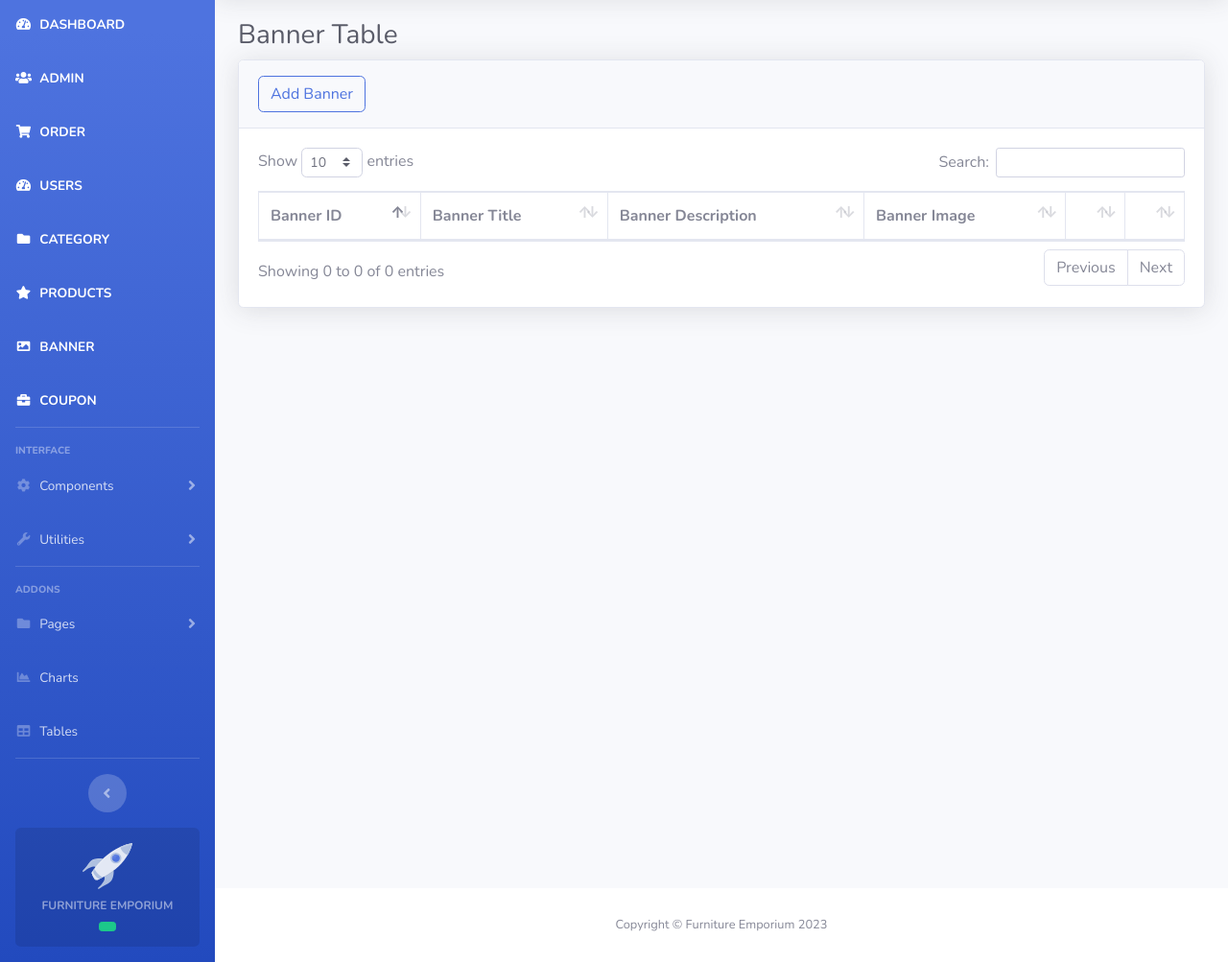
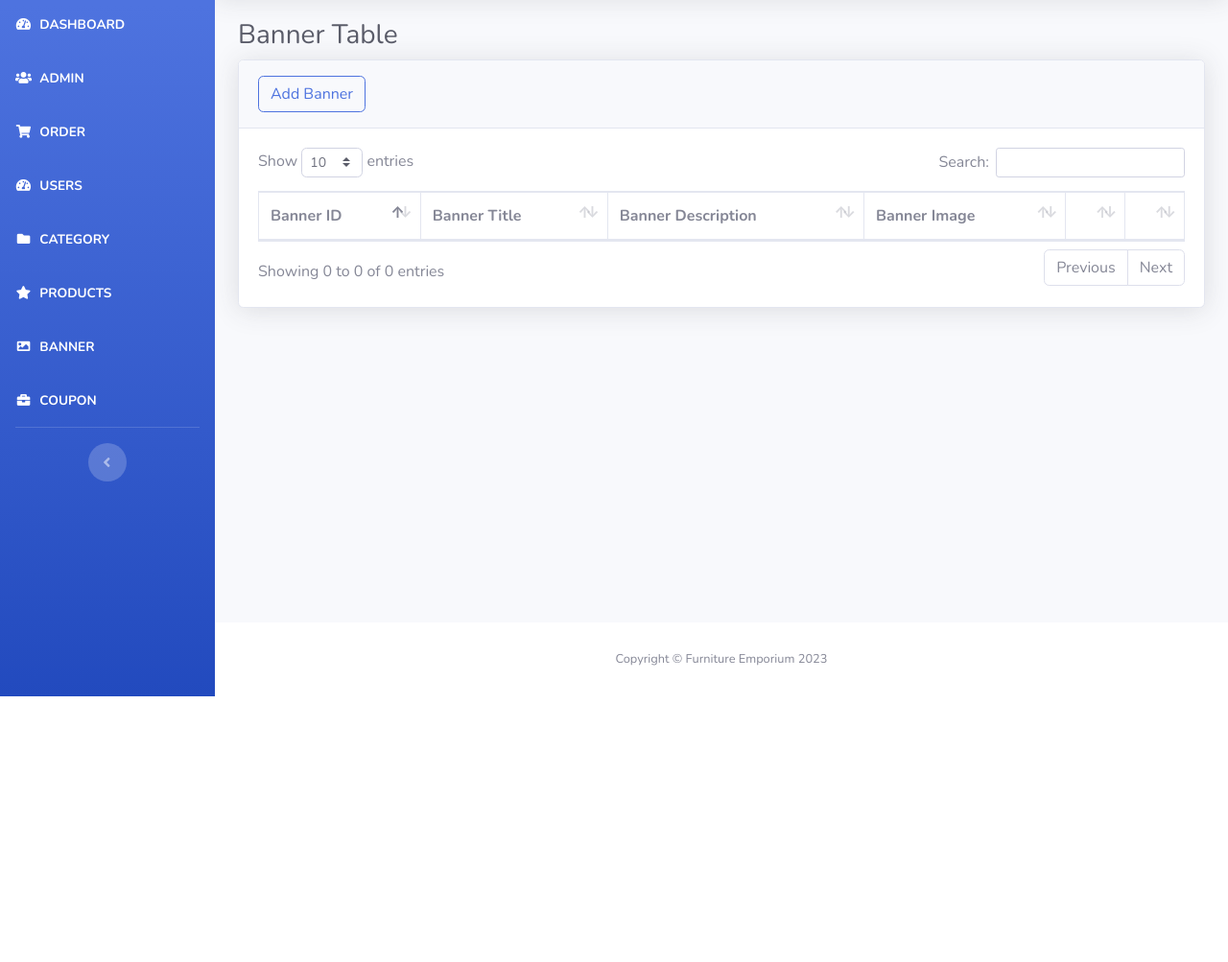
Before and after one commit to rohithkrishnap47/furniture-emporium-admin-web, a website: page list_banner.html in a window 1280 px wide. Shown: the part 74-1077 px from the top of the page at 96% size. After the commit the page ends 800 px from the top, so only its background shows below. Drawn offline with nearby package versions, Linux system fonts and the light colour scheme; some packages are replaced by stand-ins of ours; no server answers; a script that the page names is missing.

Commit message:
removed unwanted div from banner page

```diff
--- a/list_banner.html
+++ b/list_banner.html
@@ -149,12 +149,12 @@
             <hr class="sidebar-divider">
 
             <!-- Heading -->
-            <div class="sidebar-heading">
+            <!-- <div class="sidebar-heading">
                 Interface
-            </div>
+            </div> -->
 
             <!-- Nav Item - Pages Collapse Menu -->
-            <li class="nav-item">
+            <!-- <li class="nav-item">
                 <a class="nav-link collapsed" href="#" data-toggle="collapse" data-target="#collapseFour"
                     aria-expanded="true" aria-controls="collapseFour">
                     <i class="fas fa-fw fa-cog"></i>
@@ -167,10 +167,10 @@
                         <a class="collapse-item" href="cards.html">Cards</a>
                     </div>
                 </div>
-            </li>
+            </li> -->
 
             <!-- Nav Item - Utilities Collapse Menu -->
-            <li class="nav-item">
+            <!-- <li class="nav-item">
                 <a class="nav-link collapsed" href="#" data-toggle="collapse" data-target="#collapseUtilities"
                     aria-expanded="true" aria-controls="collapseUtilities">
                     <i class="fas fa-fw fa-wrench"></i>
@@ -186,18 +186,18 @@
                         <a class="collapse-item" href="utilities-other.html">Other</a>
                     </div>
                 </div>
-            </li>
+            </li> -->
 
             <!-- Divider -->
-            <hr class="sidebar-divider">
+            <!-- <hr class="sidebar-divider"> -->
 
             <!-- Heading -->
-            <div class="sidebar-heading">
+            <!-- <div class="sidebar-heading">
                 Addons
-            </div>
+            </div> -->
 
             <!-- Nav Item - Pages Collapse Menu -->
-            <li class="nav-item">
+            <!-- <li class="nav-item">
                 <a class="nav-link collapsed" href="#" data-toggle="collapse" data-target="#collapsePages"
                     aria-expanded="true" aria-controls="collapsePages">
                     <i class="fas fa-fw fa-folder"></i>
@@ -215,24 +215,24 @@
                         <a class="collapse-item" href="blank.html">Blank Page</a>
                     </div>
                 </div>
-            </li>
+            </li> -->
 
             <!-- Nav Item - Charts -->
-            <li class="nav-item">
+            <!-- <li class="nav-item">
                 <a class="nav-link" href="charts.html">
                     <i class="fas fa-fw fa-chart-area"></i>
                     <span>Charts</span></a>
-            </li>
+            </li> -->
 
             <!-- Nav Item - Tables -->
-            <li class="nav-item">
+            <!-- <li class="nav-item">
                 <a class="nav-link" href="tables.html">
                     <i class="fas fa-fw fa-table"></i>
                     <span>Tables</span></a>
-            </li>
+            </li> -->
 
             <!-- Divider -->
-            <hr class="sidebar-divider d-none d-md-block">
+            <!-- <hr class="sidebar-divider d-none d-md-block"> -->
 
             <!-- Sidebar Toggler (Sidebar) -->
             <div class="text-center d-none d-md-inline">
@@ -240,12 +240,12 @@
             </div>
 
             <!-- Sidebar Message -->
-            <div class="sidebar-card d-none d-lg-flex">
+            <!-- <div class="sidebar-card d-none d-lg-flex">
                 <img class="sidebar-card-illustration mb-2" src="img/undraw_rocket.svg" alt="...">
                 <p class="text-center mb-2"><strong>FURNITURE EMPORIUM</strong> </p>
                 <a class="btn btn-success btn-sm" href="https://startbootstrap.com/theme/sb-admin-pro">
                 </a>
-            </div>
+            </div> -->
 
         </ul>
         <!-- Content Wrapper -->
```
